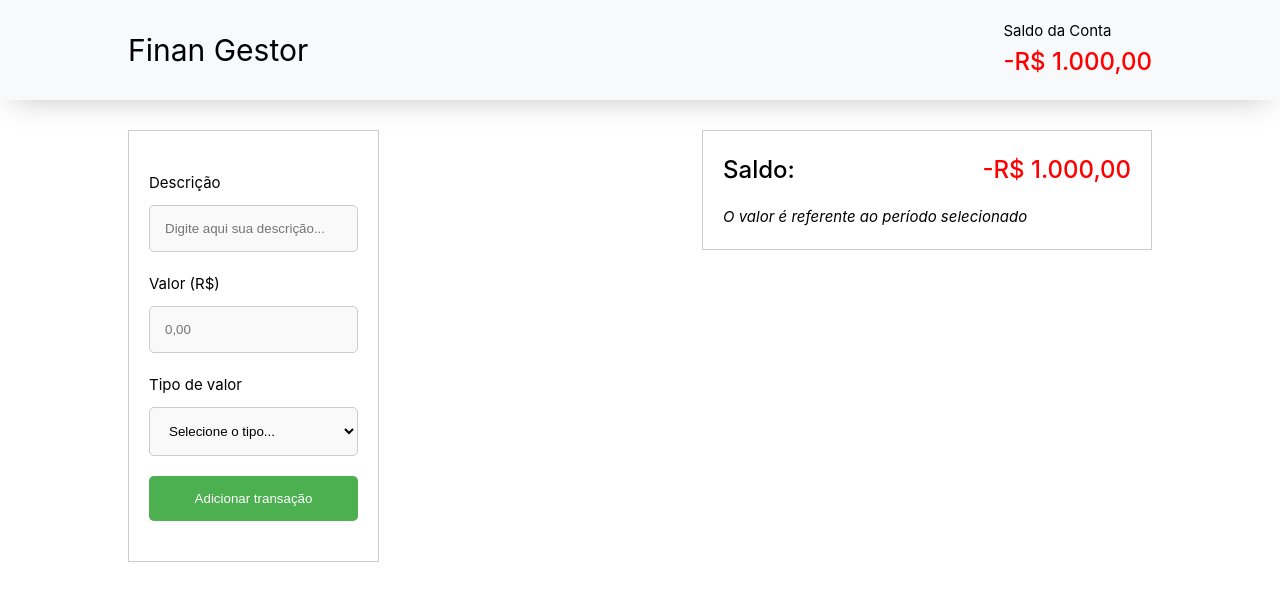
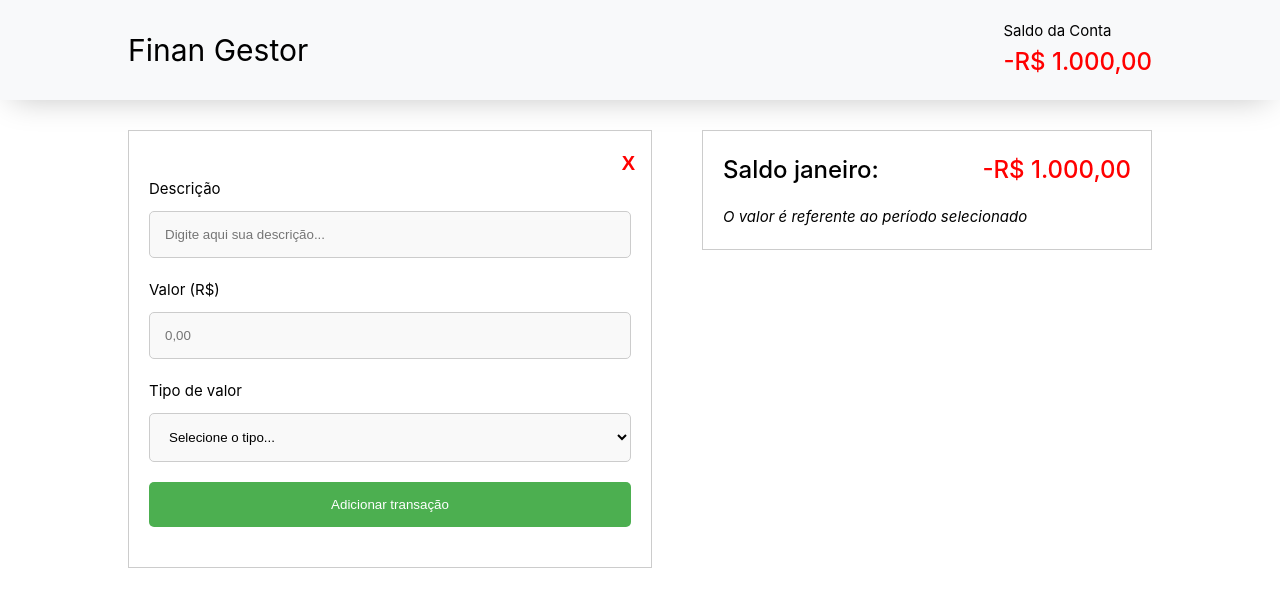
Before and after one commit to patrickcordeiro/finan-gestor, a Vue app: page / in a window 1280 px wide. Both pictures are taken after a click on the button "Adicionar Transação". Shown: the top 606 px of the page. Built offline with nearby package versions, Linux system fonts and the light colour scheme.

Commit message:
refactor: Move principal functions to App component

```diff
--- a/src/App.vue
+++ b/src/App.vue
@@ -1,10 +1,21 @@
 <template>
-  <HeaderComponent :total-balance="totalBalance" />
+  <HeaderComponent :total-balance="totalBalanceAccount" />
   <main>
     <div class="container-main">
-      <TransactionsList :transaction-list="transactionList" @delete-card="deleteCard" />
+      <TransactionsList
+        :transaction-list="transactionList"
+        :month-selected="monthSelected"
+        :type-selected="typeSelected"
+        :transactions-filtered="transactionsFiltered"
+        @delete-card="deleteCard"
+        @change-filters="changeFilterSelected"
+      />
       <div class="container-aside">
-        <TotalBalanceComponent :total-balance="totalBalance" />
+        <TotalBalanceComponent
+          :total-balance="totalBalanceFiltered"
+          :month-selected="monthSelected"
+          :type-selected="typeSelected"
+        />
       </div>
     </div>
   </main>
@@ -15,44 +26,12 @@ import HeaderComponent from './components/HeaderComponent.vue'
 import TransactionsList from './components/TransactionsList.vue'
 import TotalBalanceComponent from './components/TotalBalanceComponent.vue'
 import { computed, ref } from 'vue'
+import { transactions } from './constants/transactions'
 
-const transactionList = ref([
-  {
-    id: 1,
-    description: 'Salário',
-    value: 3000,
-    date: '2022-01-01',
-    month: 'Janeiro',
-    type: 'Entrada',
-  },
-  {
-    id: 2,
-    description: 'Aluguel',
-    value: 1000,
-    date: '2022-01-15',
-    month: 'Janeiro',
-    type: 'Saída',
-  },
-  {
-    id: 3,
-    description: 'Mercado',
-    value: 500,
-    date: '2022-01-20',
-    month: 'Janeiro',
-    type: 'Saída',
-  },
-  {
-    id: 4,
-    description: 'Cartão de Crédito',
-    value: 2500,
-    date: '2022-01-30',
-    month: 'Janeiro',
-    type: 'Saída',
-  },
-])
+const transactionList = ref(transactions)
 
-const totalBalance = computed(() => {
-  const total = transactionList.value.reduce(
+const totalBalanceAccount = computed(() => {
+  return transactionList.value.reduce(
     (
       acc: number,
       transaction: {
@@ -72,8 +51,62 @@ const totalBalance = computed(() => {
     },
     0,
   )
+})
 
-  return total
+const actualMonth = computed(() => {
+  return new Date().toLocaleString('pt-BR', { month: 'long' })
+})
+
+const monthSelected = ref(actualMonth.value)
+const typeSelected = ref<string>('all')
+
+const changeFilterSelected = (filters: { type: string; month: string }) => {
+  typeSelected.value = filters.type
+  monthSelected.value = filters.month
+}
+
+const transactionsFiltered = computed(() => {
+  if (typeSelected.value === 'all') {
+    return transactionList.value.filter((transaction) => {
+      if (transaction.month.toLowerCase() === monthSelected.value) {
+        return transaction
+      }
+    })
+  }
+
+  const filterValue = typeSelected.value === 'income' ? 'Entrada' : 'Saída'
+
+  return transactionList.value.filter((transaction) => {
+    if (
+      transaction.type === filterValue &&
+      transaction.month.toLowerCase() === monthSelected.value
+    ) {
+      return transaction
+    }
+  })
+})
+
+const totalBalanceFiltered = computed(() => {
+  return transactionsFiltered.value.reduce(
+    (
+      acc: number,
+      transaction: {
+        id: number
+        description: string
+        value: number
+        date: string
+        month: string
+        type: string
+      },
+    ) => {
+      if (transaction.type === 'Entrada') {
+        return acc + transaction.value
+      } else {
+        return acc - transaction.value
+      }
+    },
+    0,
+  )
 })
 
 const deleteCard = (idCard: number) => {
--- a/src/components/AddTransactionForm.vue
+++ b/src/components/AddTransactionForm.vue
@@ -1,6 +1,9 @@
 <template>
   <div class="modal-add-transaction">
     <div class="transaction-form">
+      <div class="close-modal">
+        <button @click="props.handleModalAddTransaction(false)">X</button>
+      </div>
       <form>
         <div class="form-group">
           <label for="description">Descrição</label>
@@ -36,17 +39,16 @@
 <script setup lang="ts">
 import { ref } from 'vue'
 
-const props = defineProps<{
+const props = defineProps({
   transactionList: {
-    id: number
-    description: string
-    value: number
-    date: string
-    month: string
-    type: string
-  }[]
-  handleModalAddTransaction: (status: boolean) => void
-}>()
+    type: Object,
+    required: true,
+  },
+  handleModalAddTransaction: {
+    type: Function,
+    required: true,
+  },
+})
 
 const description = defineModel('description', {
   type: String,
@@ -96,14 +98,31 @@ const addtransaction = (e: Event) => {
 
 <style>
 .modal-add-transaction {
+  border: 1px solid #ccc;
+
   .transaction-form {
+    display: flex;
+    flex-direction: column;
+    padding: 20px 10px;
+
+    .close-modal {
+      align-self: flex-end;
+
+      button {
+        border: none;
+        background-color: transparent;
+        color: red;
+        font-size: 20px;
+        font-weight: bold;
+      }
+    }
+
     form {
       display: flex;
       flex-direction: column;
       width: 100%;
-      padding: 40px 20px;
+      padding: 0 10px 20px;
       gap: 20px;
-      border: 1px solid #ccc;
 
       .form-group {
         display: flex;
--- a/src/components/FiltersTransaction.vue
+++ b/src/components/FiltersTransaction.vue
@@ -97,7 +97,7 @@ const emit = defineEmits(['filter-changed'])
 <style>
 .filters {
   display: flex;
-  gap: 30px;
+  gap: 20px;
   justify-content: space-between;
 
   div {
--- a/src/components/TotalBalanceComponent.vue
+++ b/src/components/TotalBalanceComponent.vue
@@ -1,7 +1,7 @@
 <template>
   <div class="total-balance">
     <div class="balance">
-      <h3>Saldo:</h3>
+      <h3>Saldo {{ props.monthSelected }}:</h3>
       <span :style="{ color: balanceColor }">{{ currencyFormated }}</span>
     </div>
 
@@ -15,6 +15,8 @@ import { computed } from 'vue'
 
 const props = defineProps<{
   totalBalance: number
+  monthSelected: string
+  typeSelected: string
 }>()
 
 const balanceColor = computed(() => {
--- a/src/components/TransactionsList.vue
+++ b/src/components/TransactionsList.vue
@@ -2,7 +2,7 @@
   <div class="container" v-if="!isModalAddtransaction">
     <div class="container-header">
       <h1>Resumo Financeiro</h1>
-      <FiltersTransaction @filter-changed="changeFilterSelected" />
+      <FiltersTransaction @filter-changed="($emit) => emit('change-filters', $emit)" />
     </div>
 
     <div class="without-transactions" v-if="!transactionsFiltered.length">
@@ -21,69 +21,35 @@
       Adicionar Transação
     </button>
   </div>
-  <AddTransactionForm
-    :transaction-list="transactionList"
-    :handleModalAddTransaction="handleModalAddTransaction"
-    v-if="isModalAddtransaction"
-  />
+  <div class="container-form" v-if="isModalAddtransaction">
+    <AddTransactionForm
+      :transaction-list="props.transactionList"
+      :handleModalAddTransaction="handleModalAddTransaction"
+    />
+  </div>
 </template>
 
 <script setup lang="ts">
 import TransactionCard from './TransactionCard.vue'
 import FiltersTransaction from './FiltersTransaction.vue'
 import AddTransactionForm from './AddTransactionForm.vue'
-import { computed, ref } from 'vue'
+import { ref } from 'vue'
+import type { ITransaction } from '@/constants/transactions'
 
 const props = defineProps<{
-  transactionList: {
-    id: number
-    description: string
-    value: number
-    date: string
-    month: string
-    type: string
-  }[]
+  transactionList: ITransaction[]
+  transactionsFiltered: ITransaction[]
+  typeSelected: string
+  monthSelected: string
 }>()
 
-const typeSelected = ref<string>('all')
+const emit = defineEmits(['delete-card', 'change-filters'])
+
 const isModalAddtransaction = ref<boolean>(false)
-const actualMonth = computed(() => {
-  return new Date().toLocaleString('pt-BR', { month: 'long' })
-})
-
-const monthSelected = ref(actualMonth.value)
-
-const transactionsFiltered = computed(() => {
-  if (typeSelected.value === 'all') {
-    return props.transactionList.filter((transaction) => {
-      if (transaction.month.toLowerCase() === monthSelected.value) {
-        return transaction
-      }
-    })
-  }
-
-  const filterValue = typeSelected.value === 'income' ? 'Entrada' : 'Saída'
-
-  return props.transactionList.filter((transaction) => {
-    if (
-      transaction.type === filterValue &&
-      transaction.month.toLowerCase() === monthSelected.value
-    ) {
-      return transaction
-    }
-  })
-})
-
-const changeFilterSelected = ({ type, month }: { type: string; month: string }) => {
-  typeSelected.value = type
-  monthSelected.value = month
-}
 
 const handleModalAddTransaction = (status: boolean) => {
   isModalAddtransaction.value = status
 }
-
-const emit = defineEmits(['delete-card'])
 
 const deleteCard = (idCard: number) => {
   emit('delete-card', idCard)
@@ -91,6 +57,12 @@ const deleteCard = (idCard: number) => {
 </script>
 
 <style>
+.container-form {
+  display: flex;
+  flex-direction: column;
+  width: 100%;
+}
+
 .container {
   display: flex;
   width: 100%;
@@ -110,6 +82,8 @@ const deleteCard = (idCard: number) => {
 
   .without-transactions {
     display: flex;
+    align-items: center;
+    min-height: 250px;
     align-self: center;
 
     p {
--- /dev/null
+++ b/src/constants/transactions.ts
@@ -0,0 +1,43 @@
+export interface ITransaction {
+  id: number
+  description: string
+  value: number
+  date: string
+  month: string
+  type: string
+}
+
+export const transactions: ITransaction[] = [
+  {
+    id: 1,
+    description: 'Salário',
+    value: 3000,
+    date: '2022-01-01',
+    month: 'Janeiro',
+    type: 'Entrada',
+  },
+  {
+    id: 2,
+    description: 'Aluguel',
+    value: 1000,
+    date: '2022-01-15',
+    month: 'Janeiro',
+    type: 'Saída',
+  },
+  {
+    id: 3,
+    description: 'Mercado',
+    value: 500,
+    date: '2022-01-20',
+    month: 'Janeiro',
+    type: 'Saída',
+  },
+  {
+    id: 4,
+    description: 'Cartão de Crédito',
+    value: 2500,
+    date: '2022-01-30',
+    month: 'Janeiro',
+    type: 'Saída',
+  },
+]
```
